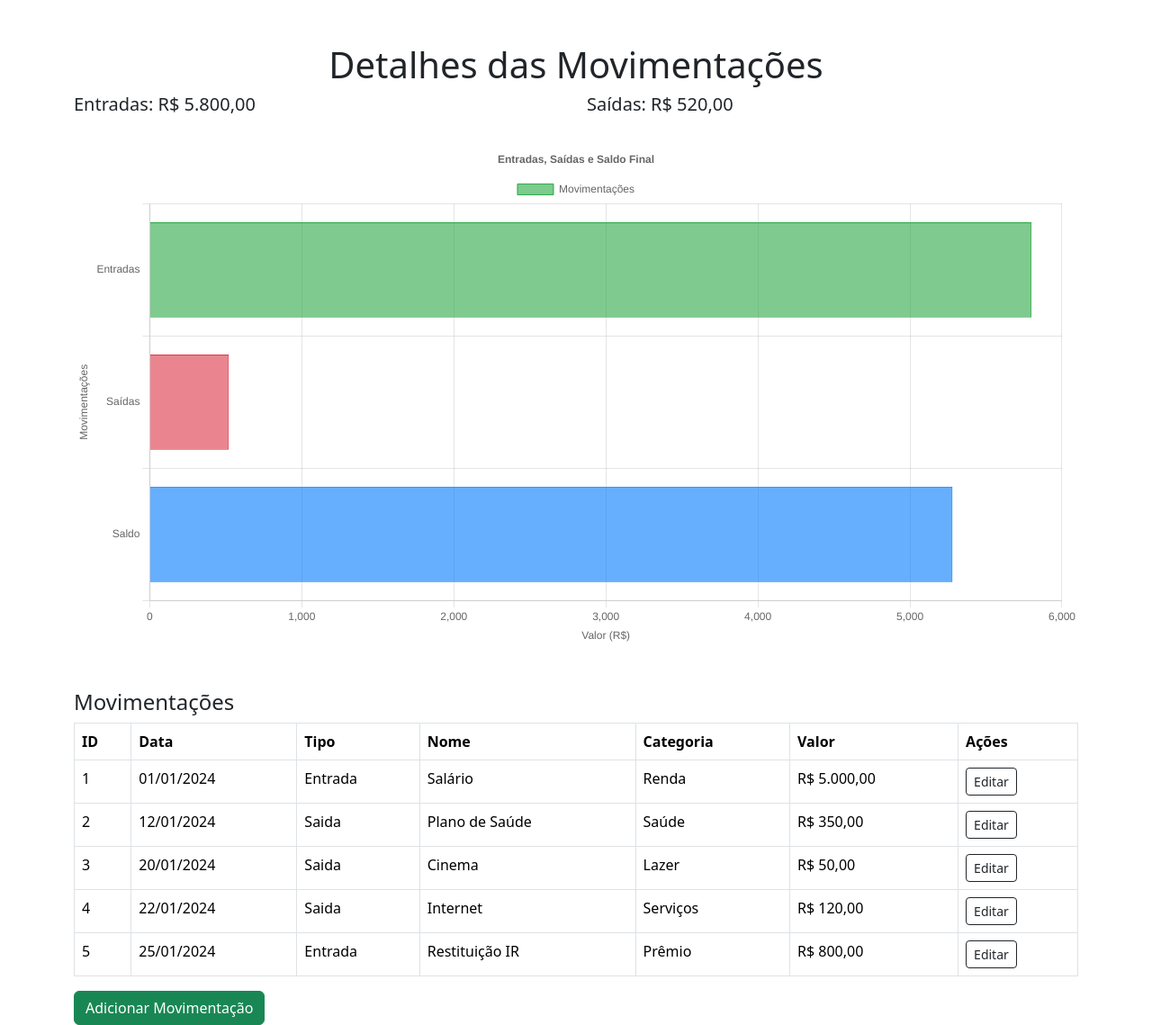
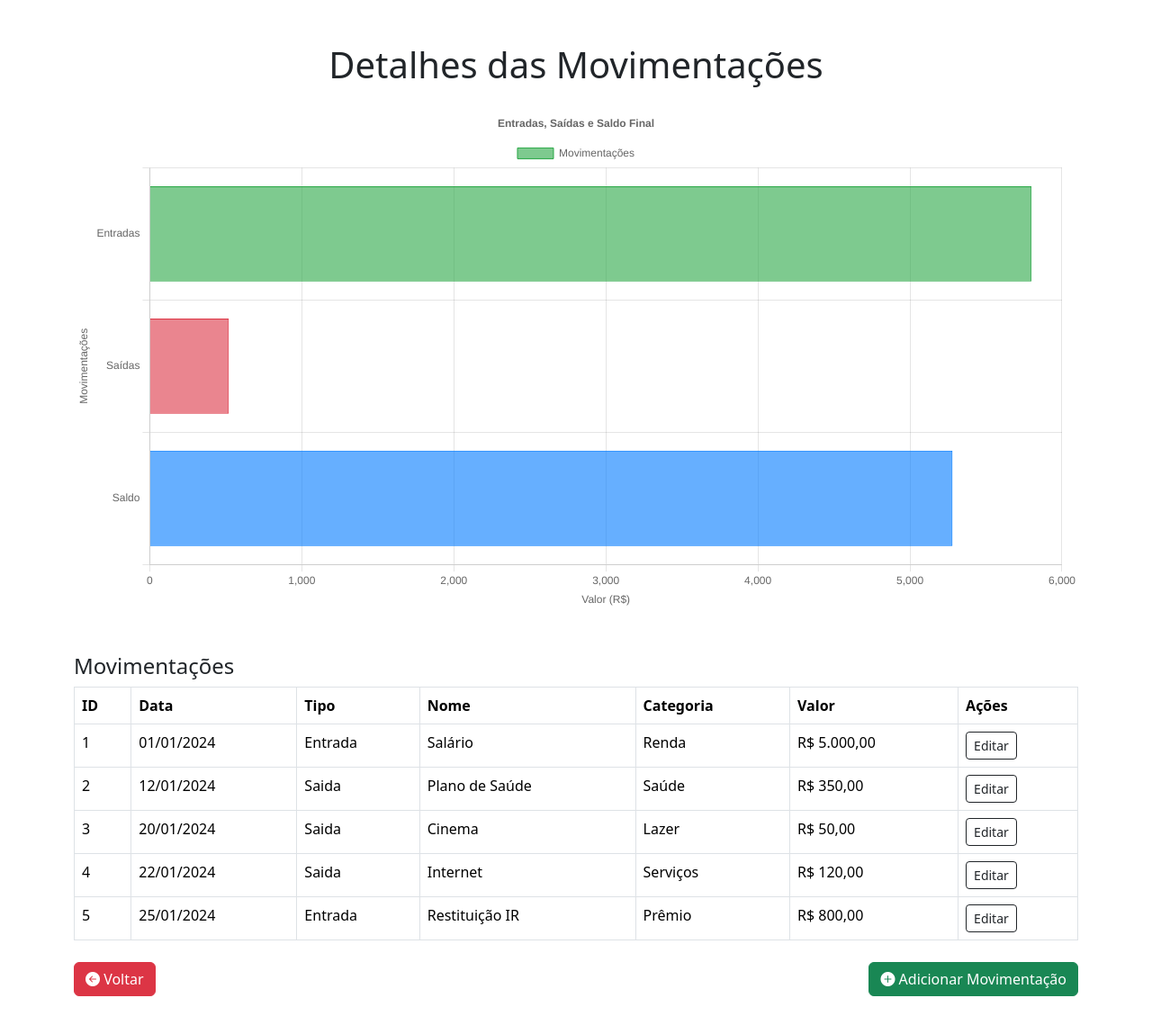
Before and after one commit to userdanieldev/Controle_fenanceiro, a PHP site: page /detalhes_mes.php?id=1 in a window 1280 px wide. Shown: the whole page at 90% size. After the commit the page ends 1107 px from the top, so only its background shows below. Run offline with PHP 8.4, Linux system fonts and the light colour scheme; data comes from the database, SQL or seed files in the repository.

Commit message:
Mundando visual dos detalhes do mes e também adição de botão para voltar ao index

```diff
--- a/detalhes_mes.php
+++ b/detalhes_mes.php
@@ -108,16 +108,6 @@ if (isset($_POST['txtNome'])) {
     <div class="container mt-5">
         <h1 class="text-center">Detalhes das Movimentações</h1>
 
-        <!-- Resumo -->
-        <div class="row">
-            <div class="col-md-6">
-                <h5>Entradas: R$ <?= number_format($resumo['entradas'], 2, ',', '.') ?></h5>
-            </div>
-            <div class="col-md-6">
-                <h5>Saídas: R$ <?= number_format($resumo['saidas'], 2, ',', '.') ?></h5>
-            </div>
-        </div>
-
         <!-- Gráfico de barras horizontais com entradas, saídas e saldo -->
         <div>
             <canvas id="graficoMovimentacoes" class="mt-4"></canvas>
@@ -152,8 +142,17 @@ if (isset($_POST['txtNome'])) {
             </tbody>
         </table>
 
-        <!-- Botão para adicionar movimentação -->
-        <a class="btn btn-success" href="#modalAdicionarMovimentacao?id=<?= $mes_id ?>" data-bs-toggle="modal" data-bs-target="#modalAdicionarMovimentacao">Adicionar Movimentação</a>
+    <div class="d-flex justify-content-between mt-4">
+        <!-- Botão Voltar ao Index -->
+        <a href="index.php" class="btn btn-danger">
+            <i class="bi bi-arrow-left-circle-fill"></i> Voltar
+        </a>
+
+        <!-- Botão Adicionar Movimentação -->
+        <a class="btn btn-success" href="#modalAdicionarMovimentacao?id=<?= $mes_id ?>" data-bs-toggle="modal" data-bs-target="#modalAdicionarMovimentacao">
+            <i class="bi bi-plus-circle-fill"></i> Adicionar Movimentação
+        </a>
+    </div>
 
 
         <div class="modal fade" id="modalAdicionarMovimentacao" tabindex="-1" aria-labelledby="exampleModalLabel" aria-hidden="true">
```
